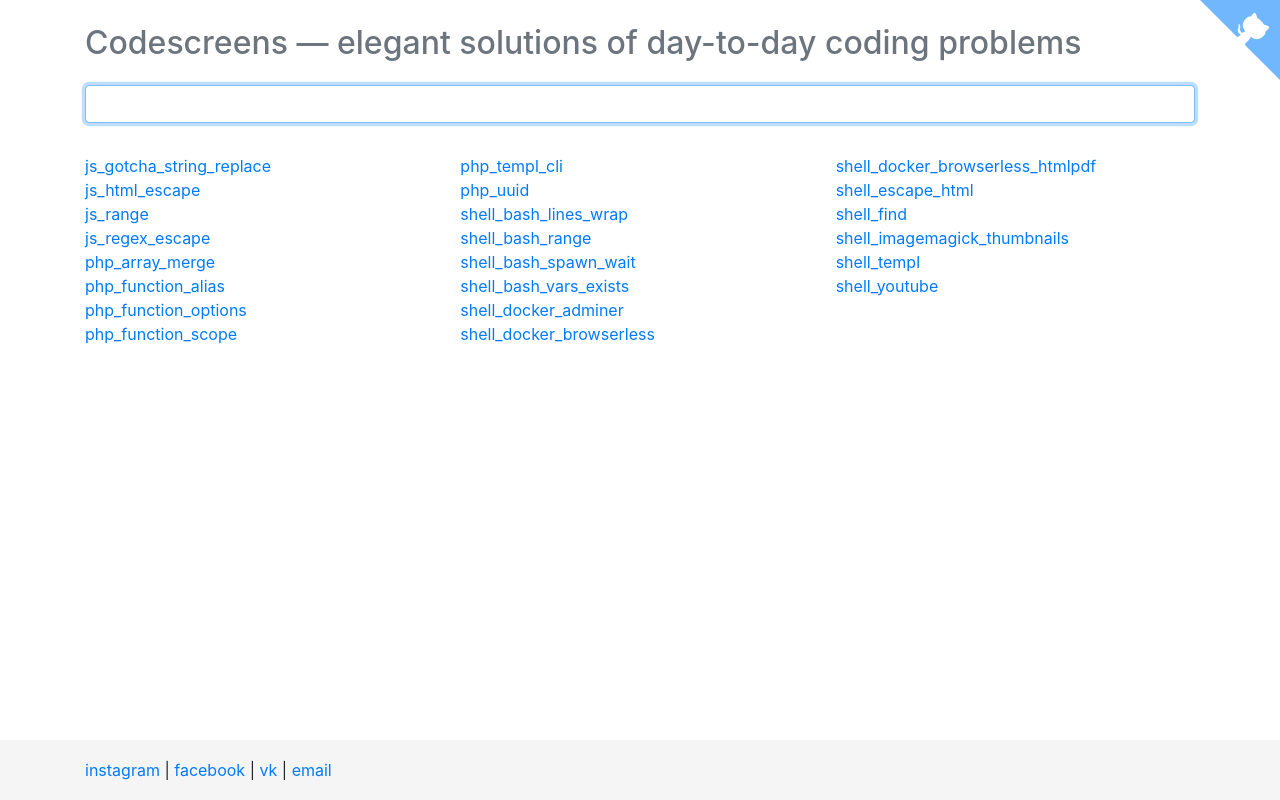
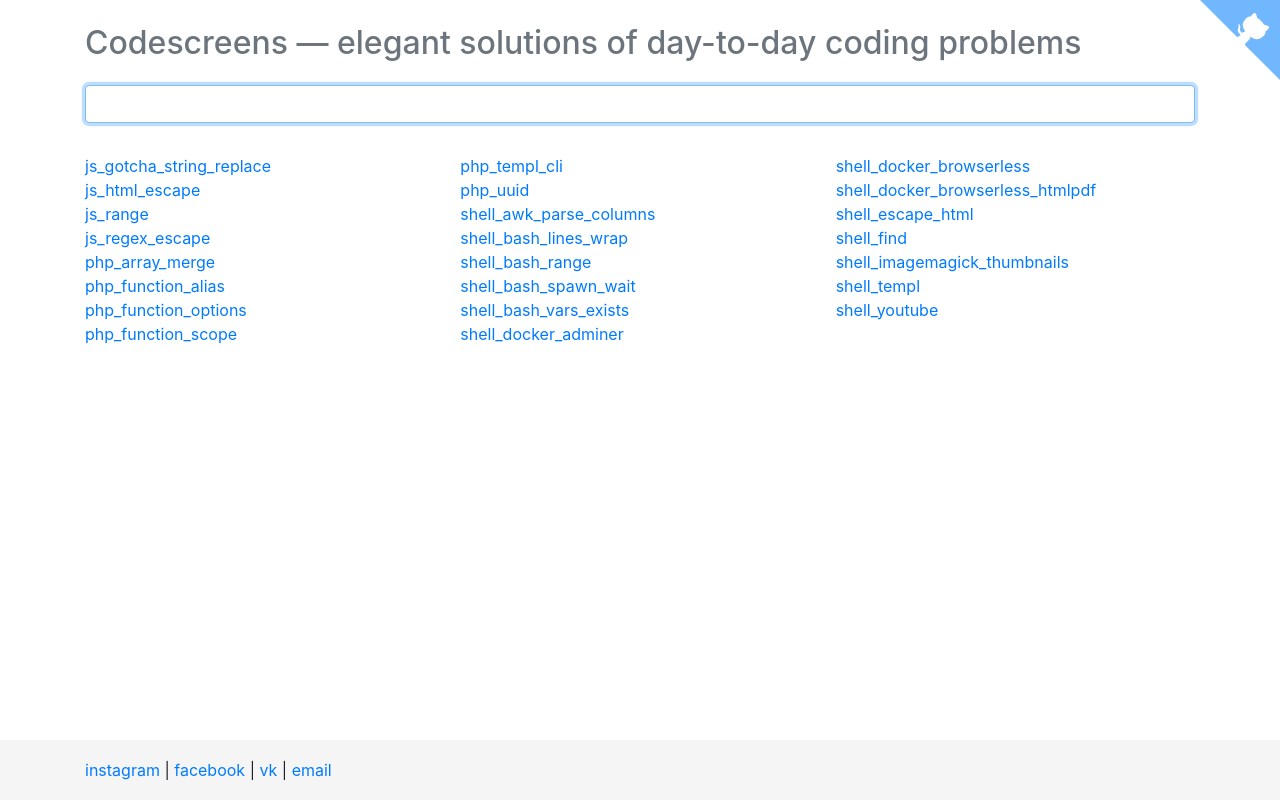
Before and after one commit to vbarbarosh/codescreens, a plain HTML site: page docs/index.html in a window 1280 px wide. Drawn offline with nearby package versions, Linux system fonts and the light colour scheme.

Commit message:
add shell_awk_parse_columns

```diff
--- a/docs/index.html
+++ b/docs/index.html
@@ -124,6 +124,7 @@ body {
                 {name: 'php_function_scope', gist_url: 'https://git.io/fjtFm'},
                 {name: 'php_templ_cli', gist_url: 'https://gist.github.com/6a869804adafcaed93ea88da54a011b4'},
                 {name: 'php_uuid', gist_url: 'https://git.io/fjtIj'},
+                {name: 'shell_awk_parse_columns', gist_url: 'https://git.io/fjmUq'},
                 {name: 'shell_bash_lines_wrap', gist_url: 'https://git.io/fjTNV'},
                 {name: 'shell_bash_range', gist_url: 'https://gist.github.com/fb6d8b3637b8d65ad23ff9dfb3d2adf1'},
                 {name: 'shell_bash_spawn_wait', gist_url: 'https://git.io/fjqZ0'},
```
Also changed, not shown: img/shell_awk_parse_columns.png (added), 1 other file.
